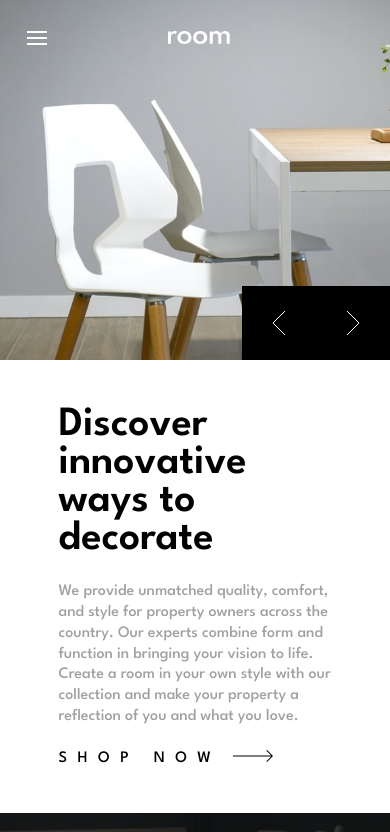
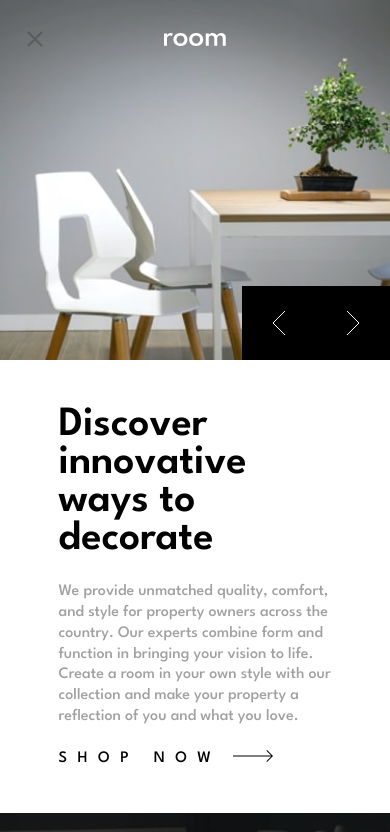
Before and after one commit to chnmk/room-homepage, a website built with webpack: page public/index.html in a window 390 px wide. Both pictures are taken after a click on the button 36 px from the left and 38 px from the top of the page. Shown: the top 832 px of the page. Built offline with nearby package versions, Linux system fonts and the light colour scheme.

Commit message:
feat: add header menu to mobile layout

```diff
--- a/public/index.html
+++ b/public/index.html
@@ -15,7 +15,17 @@
         <img
           class="nav-menu__mobile-menu"
           src="/src/assets/icons/icon-hamburger.svg"
-          alt="navigation"/>
+          alt="navigation"
+          onclick="openHamburger()"
+          role="button"
+          />
+          <img
+          class="nav-menu__mobile-menu-close nav-menu__mobile-menu-close--disabled"
+          src="/src/assets/icons/icon-close.svg"
+          alt="close"
+          onclick="closeHamburger()"
+          role="button"
+          />
         <img
           class="nav-menu__logo"
           src="/src/assets/icons/logo.svg"
--- a/src/components/app.scss
+++ b/src/components/app.scss
@@ -56,21 +56,33 @@ $very-dark-gray: hsl(0, 0%, 27%);
 .main-image {
     grid-area: 1 / 1 / 5 / 7;
     background-size: cover;
-    background-position: left center;
+    background-position: bottom center;
     background-repeat: no-repeat;
     @media screen and (width < 768px) {
         width: 100%;
         height: 360px;
         position: relative;
+        background-position: left center;
     }
     &--img-1 {
         background-image: url("../assets/images/desktop-image-hero-1.jpg");
+        background-position: left center;
+        @media screen and (width < 768px) {
+            background-image: url("../assets/images/mobile-image-hero-1.jpg");
+            background-position: bottom center;
+        }
     }
     &--img-2 {
         background-image: url("../assets/images/desktop-image-hero-2.jpg");
+        @media screen and (width < 768px) {
+            background-image: url("../assets/images/mobile-image-hero-2.jpg");
+        }
     }
     &--img-3 {
         background-image: url("../assets/images/desktop-image-hero-3.jpg");
+        @media screen and (width < 768px) {
+            background-image: url("../assets/images/mobile-image-hero-3.jpg");
+        }
     }
 }
 
@@ -80,12 +92,28 @@ $very-dark-gray: hsl(0, 0%, 27%);
         padding-top: 8%;
     }
 
+    &__mobile-menu-close {
+        margin: 0 40% 0 2%;
+        &:hover {
+            cursor: pointer;
+        }
+        @media screen and (width >= 768px) {
+            display: none;
+        }
+        &--disabled {
+            display: none;
+        }
+    }
+
     &__mobile-menu {
         margin: 0 40% 0 2%;
         &:hover {
             cursor: pointer;
         }
         @media screen and (width >= 768px) {
+            display: none;
+        }
+        &--disabled {
             display: none;
         }
     }
--- a/src/index.js
+++ b/src/index.js
@@ -9,6 +9,8 @@ const secondPageDescription = "With stores all over the world, it's easy for you
 const thirdPageDescription = "Our modern furniture store provide a high level of quality. Our company has invested in advanced technology\nto ensure that every product is made as perfect and as consistent as possible. With three decades of\nexperience in this industry, we understand what customers want for their home and office."
 
 const imageElement = document.getElementsByClassName("main-image")[0];
+const openHamburgerElement = document.getElementsByClassName("nav-menu__mobile-menu")[0];
+const closeHamburgerElement = document.getElementsByClassName("nav-menu__mobile-menu-close")[0];
 
 let currentPage = 1
 
@@ -61,3 +63,13 @@ window.changePrevious = function() {
         document.getElementsByClassName("desc-block__description")[0].innerHTML = thirdPageDescription
     }
 }
+
+window.openHamburger = function() {
+    openHamburgerElement.classList.add("nav-menu__mobile-menu--disabled")
+    closeHamburgerElement.classList.remove("nav-menu__mobile-menu-close--disabled")
+}
+
+window.closeHamburger = function() {
+    closeHamburgerElement.classList.add("nav-menu__mobile-menu-close--disabled")
+    openHamburgerElement.classList.remove("nav-menu__mobile-menu--disabled")
+}
```
